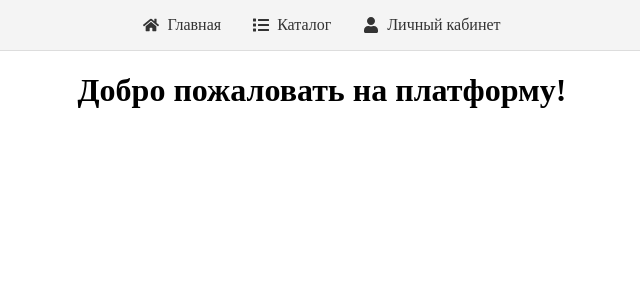
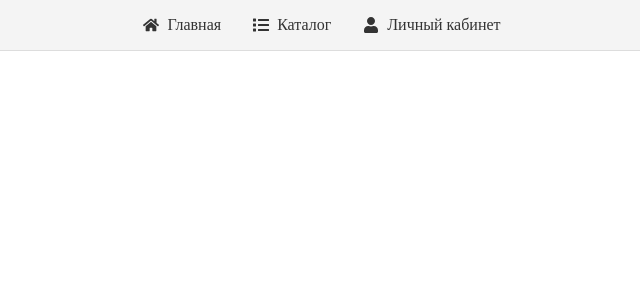
Before and after one commit to SempaiDarcy/smart-service, a React (Vite) app: page / in a window 1280 px wide. Shown: the top 300 px of the page, without its empty margins (318-958 px from the left). Built offline with nearby package versions, Linux system fonts and the light colour scheme.

Commit message:
feat: add route configuration

```diff
--- a/src/app.tsx
+++ b/src/app.tsx
@@ -1,15 +1,16 @@
-import './app.css'
-import {Navbar} from "./components/navbar/navbar.tsx";
-
+import { BrowserRouter as Router, Routes, Route } from 'react-router-dom';
+import { Navbar } from './components/navbar/navbar';
 function App() {
     return (
-        <>
+        <Router>
             <Navbar />
-            <div style={{textAlign:'center'}}>
-                <h1>Добро пожаловать на платформу!</h1>
-            </div>
-        </>
+            <Routes>
+                <Route path="/" element={''} />
+                <Route path="/catalog" element={''} />
+                <Route path="/profile" element={''} />
+            </Routes>
+        </Router>
     );
 }
 
-export default App
+export default App;
```
